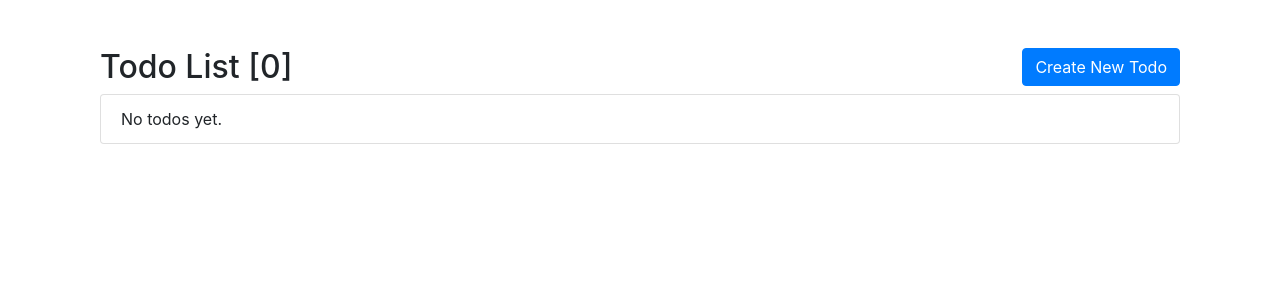
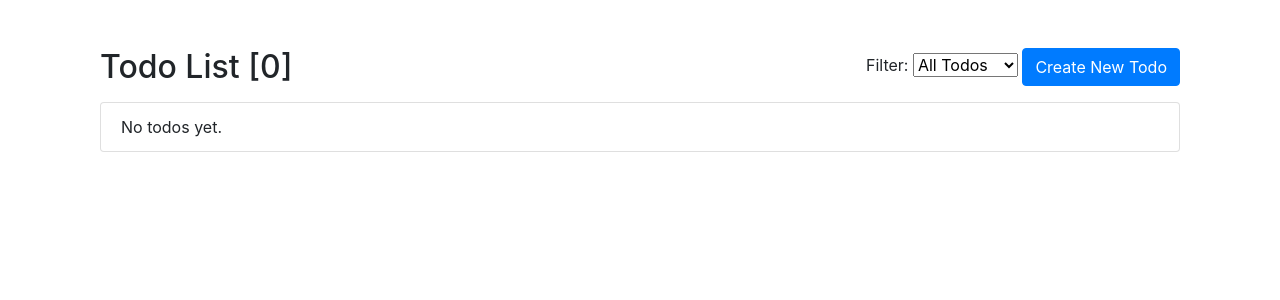
Before and after one commit to seersol92/django-pgsql-project, a Django app: page / in a window 1280 px wide. Shown: the part 56-356 px from the top of the page. Run offline with Django 5.2, Linux system fonts and the light colour scheme; the visitor is signed in with stand-in values (Sample User, id 1); data that the repository does not hold is empty; some libraries are stand-ins or nearby versions.

Commit message:
filters added

```diff
--- a/my_app/decorators.py
+++ b/my_app/decorators.py
@@ -1,8 +1,9 @@
 from django.shortcuts import redirect
 
+#if user if authenticated then prevent accessing login/register urls
 def anonymous_required(view_func):
     def wrapper(request, *args, **kwargs):
         if request.user.is_authenticated:
-            return redirect('/')  # Replace 'home' with your desired redirect URL
+            return redirect('/')
         return view_func(request, *args, **kwargs)
     return wrapper
--- a/my_app/models.py
+++ b/my_app/models.py
@@ -1,4 +1,6 @@
 from django.db import models
+from django.contrib.auth.models import User
+
 
 # Create your models here.
 
@@ -7,6 +9,7 @@ class TodoItem(models.Model):
     description = models.TextField(blank=True)
     completed = models.BooleanField(default=False)
     created_at = models.DateTimeField(auto_now_add=True)
+    created_by = models.ForeignKey(User,on_delete=models.CASCADE, null=True, default=None)
 
     def __str__(self):
         return self.title
--- a/my_app/templates/base.html
+++ b/my_app/templates/base.html
@@ -72,5 +72,7 @@
   <script src="{% static "js/jquery-3.5.1.slim.min.js" %}"></script>
   <script src="{% static "/js/popper.min.js" %}"></script>
   <script src="{% static "/js/bootstrap.min.js" %}"></script>
+  {% block scripts %}
+  {% endblock %}
 </body>
 </html>
--- a/my_app/templates/todos/index.html
+++ b/my_app/templates/todos/index.html
@@ -11,15 +11,29 @@
         <h2>Todo List [{{ todos_count }}]</h2>
     </div>
     <div class="col-md-6 text-md-right">
-        <a href="{% url 'todo_create' %}" class="btn btn-primary">Create New Todo</a>
+         <!-- Filter dropdown -->
+        <div class="mb-3">
+            <label for="filterSelect" class="form-label">Filter:</label>
+            <select id="filterSelect" class="form-select" onchange="location = this.value;">
+                <option value="?filter=all" {% if filter_option == 'all' %}selected{% endif %}>All Todos</option>
+                <option value="?filter=my_todos" {% if filter_option == 'my_todos' %}selected{% endif %}>My Todos</option>
+                <option value="?filter=pending" {% if filter_option == 'pending' %}selected{% endif %}>Pending</option>
+                <option value="?filter=completed" {% if filter_option == 'completed' %}selected{% endif %}>Completed</option>
+            </select>
+            <a href="{% url 'todo_create' %}" class="btn btn-primary">Create New Todo</a>
+        </div>
     </div>
 </div>
   <ul class="list-group">
     {% for todo in todos %}
     <li class="list-group-item">
       <strong>{{ todo.title }}</strong>
+      <br />
+      <strong>Created By:</strong> {{ todo.created_by.username }}<br>
       {% if todo.completed %}
       <span class="badge bg-success">Completed</span>
+      {% else %}
+      <span class="badge bg-primary">Pending</span>
       {% endif %}
       <div>
         <small>{{ todo.description }}</small>
@@ -43,3 +57,8 @@
   </ul>
 </div>
 {% endblock %}
+
+
+{% block scripts %}
+
+{% endblock %}
--- a/my_app/views.py
+++ b/my_app/views.py
@@ -76,9 +76,24 @@ def logout_user(request):
 
 @login_required
 def todo_list(request):
-    todos = TodoItem.objects.all();
+    filter_option  = request.GET.get('filter', 'all');
+
+    # Default: Fetch all TodoItem objects
+    todos = TodoItem.objects.all()
+
+    if filter_option == 'my_todos':
+    # Filter TodoItem objects where created_by matches the logged-in user
+        todos = TodoItem.objects.filter(created_by=request.user)
+
+    elif filter_option == 'completed':
+        todos = todos.filter(completed=True)
+    elif filter_option == 'pending':
+        todos = todos.filter(completed=False)
+
+    todos = todos.order_by('-created_at')
+
     todos_count = todos.count()
-    return render(request, 'todos/index.html', {'todos': todos, 'todos_count': todos_count})
+    return render(request, 'todos/index.html', {'todos': todos, 'todos_count': todos_count, 'filter_option': filter_option})
 
 @login_required
 def todo_create(request):
@@ -86,8 +101,9 @@ def todo_create(request):
         form = TodoItemForm(request.POST)
         print(form.data)
         if form.is_valid():
-            form.save()
-            send_welcome_email(['hssan@gmail.com'])
+            todo_item = form.save(commit=False)
+            todo_item.created_by = request.user  # Assign the current logged-in user
+            todo_item.save()
             messages.success(request, 'Todo item created successfully!')  # Add success message
             return redirect('todo_list')
     else:
```
Also changed, not shown: my_app/migrations/0002_todoitem_created_by.py (added).
